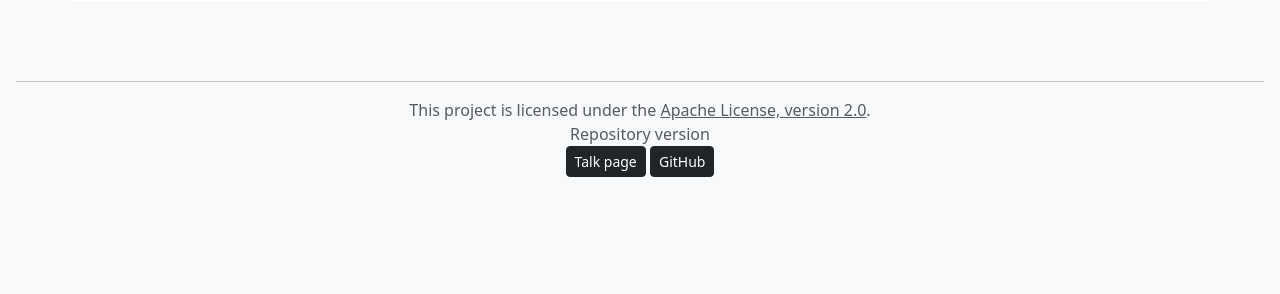
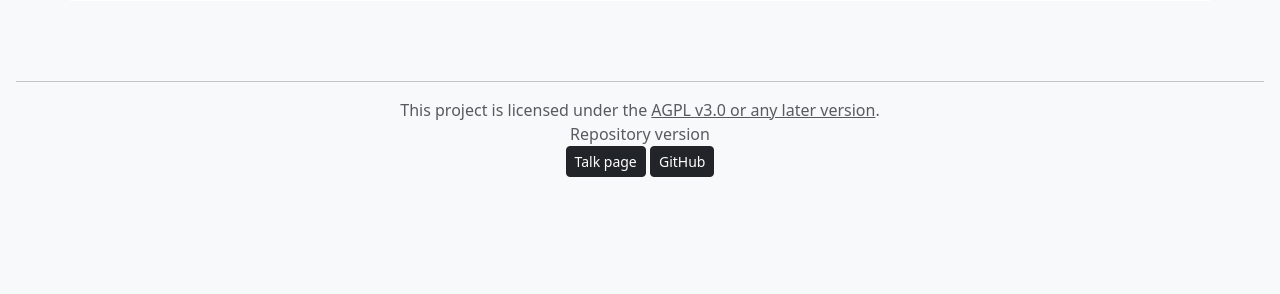
Before and after one commit to AntiCompositeNumber/anticompositetools, a Python web app: template src/templates/citeinspector.html in a window 1280 px wide. Shown: the part 369-663 px from the top of the page. Run offline with Jinja, Linux system fonts and the light colour scheme; the template is opened without the code that fills it, so the values that code supplies are empty; some libraries are stand-ins or nearby versions.

Commit message:
Relicense from Apache-2.0 to AGPL-3.0-or-later

```diff
--- a/pyproject.toml
+++ b/pyproject.toml
@@ -5,7 +5,7 @@ version = "0"
 description = ""
 homepage = "https://anticompositetools.toolforge.org"
 authors = ["Your Name <you@example.com>"]
-license = "Apache-2.0"
+license = "AGPL-3.0-or-later"
 packages = [{include = "src"}]
 
 [tool.poetry.dependencies]
--- a/src/templates/layout.html
+++ b/src/templates/layout.html
@@ -59,7 +59,7 @@
         <hr>
         <div class="row justify-content-center justify-content-md-end align-items-center">
           <div class="col-sm mb-3 mb-md-0">
-            <div class="text-muted">This project is licensed under the <a class="text-reset" href="https://www.apache.org/licenses/LICENSE-2.0">Apache&nbspLicense,&nbspversion&nbsp2.0</a>.
+            <div class="text-muted">This project is licensed under the <a class="text-reset" href="https://spdx.org/licenses/AGPL-3.0-or-later.html">AGPL v3.0 or any later version</a>.
             </div>
             <div class="text-muted">Repository version <code class="text-reset">{{ config['version'] }}</code></div>
           </div>
```
Also changed, not shown: src/__init__.py (+1 -15 lines), src/app.py (+1 -15 lines), src/citeinspector.py (+1 -15 lines), src/deploy.py (+1 -15 lines), src/dsalerts.py (+1 -15 lines), src/filearchive.py (+1 -15 lines), src/hyphenator.py (+1 -15 lines), src/nearfar.py (+1 -15 lines), src/newautopat.py (+1 -15 lines), src/paracheck.py (+1 -14 lines), src/projectnew.py (+1 -15 lines), tests/test_app.py (+1 -15 lines), tests/test_citeinspector.py (+1 -15 lines), tests/test_deploy.py (+1 -15 lines), 2 more files, 1 other file.
